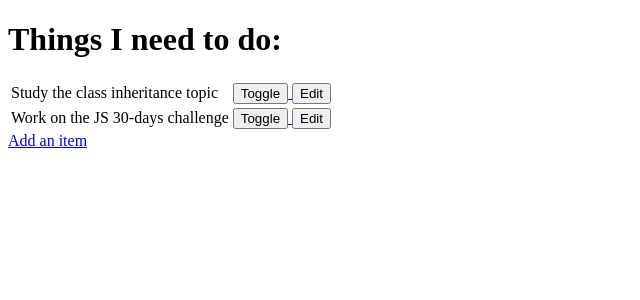
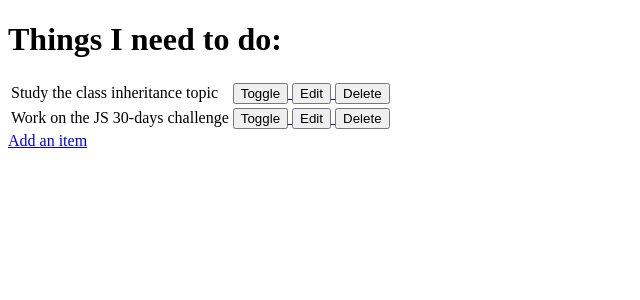
Before and after one commit to sbojorge/my-hello-django, a Django app: page / in a window 1280 px wide. Shown: the top 300 px of the page, without its empty margins (0-640 px from the left). Run offline with Django 3.2, Linux system fonts and the light colour scheme; data comes from the database, SQL or seed files in the repository; both versions use the stored data as it was after the commit.

Commit message:
Add a delete button and its functionality

```diff
--- a/django_todo/urls.py
+++ b/django_todo/urls.py
@@ -22,6 +22,7 @@ urlpatterns = [
     path('', views.get_todo_list, name='get_todo_list'),
     path('add', views.add_item, name='add'),
     path('edit/<item_id>', views.edit_item, name='edit'),
-    path('toggle/<item_id>', views.toggle_item, name='toggle')
+    path('toggle/<item_id>', views.toggle_item, name='toggle'),
+    path('delete/<item_id>', views.delete_item, name='delete')
 
 ]
--- a/todo/templates/todo/todo_list.html
+++ b/todo/templates/todo/todo_list.html
@@ -23,6 +23,9 @@
                 <a href="/edit/{{ item.id }}">
                     <button>Edit</button>
                 </a>
+                <a href="/delete/{{ item.id }}">
+                    <button>Delete</button>
+                </a>
             </td>
         </tr>
     {% empty %}
--- a/todo/views.py
+++ b/todo/views.py
@@ -46,3 +46,9 @@ def toggle_item(request, item_id):
     item.done = not item.done
     item.save()
     return redirect('get_todo_list')
+
+
+def delete_item(request, item_id):
+    item = get_object_or_404(Item, id=item_id)
+    item.delete()
+    return redirect('get_todo_list')
```
Also changed, not shown: db.sqlite3.
